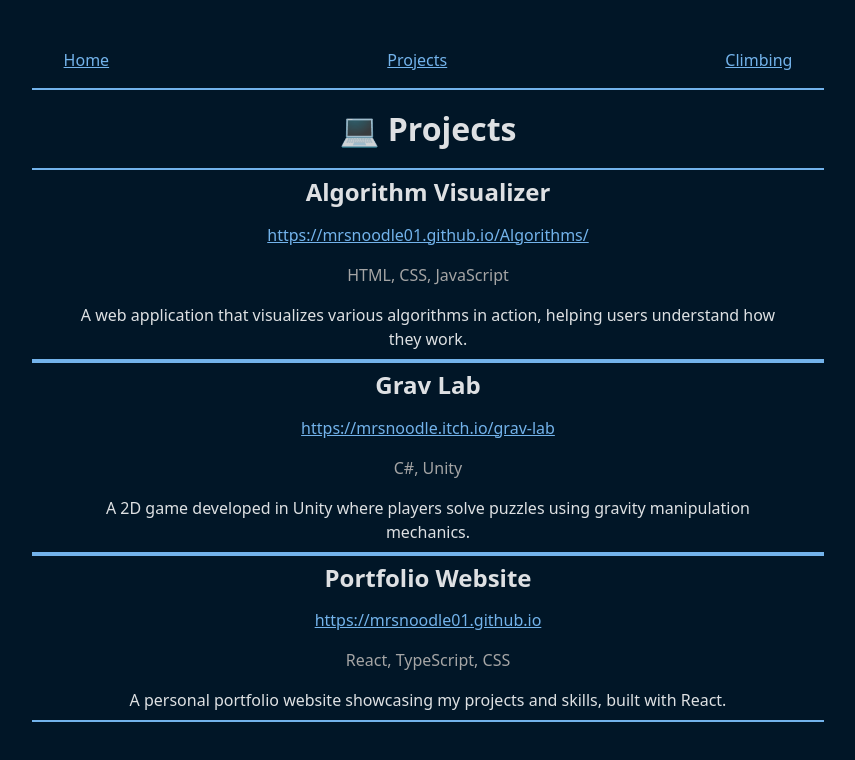
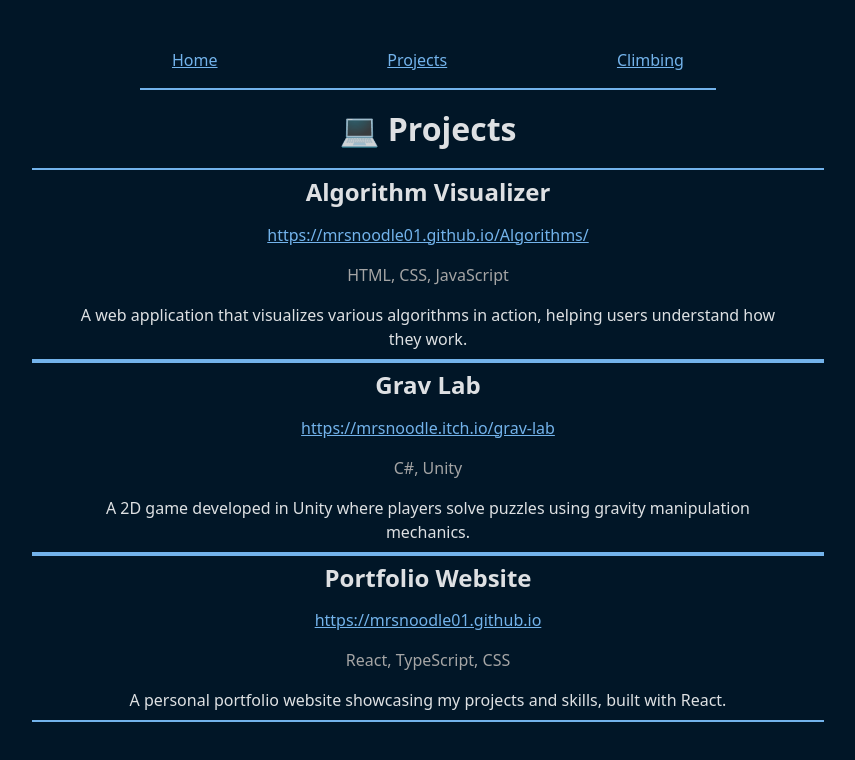
Before and after one commit to MrSnoodle01/MrSnoodle01.github.io, a React (Vite) app: page /Projects in a window 1280 px wide. Shown: the top 760 px of the page, without its empty margins (212-1067 px from the left). Built offline with nearby package versions, Linux system fonts and the light colour scheme.

Commit message:
centered the pages

```diff
--- a/src/App.css
+++ b/src/App.css
@@ -6,6 +6,14 @@
 
 body {
   background-color: #011627;
+}
+
+.page-center {
+  display: flex;
+  flex-direction: column;
+  align-items: center;
+  justify-content: center;
+  text-align: center;
 }
 
 .infinite-slider-container {
@@ -42,6 +50,7 @@ body {
 .projects-page {
   border-bottom: 2px solid #73b3eb;
   border-top: 2px solid #73b3eb;
+  width: 100%;
 }
 
 .nav-bar {
--- a/src/App.tsx
+++ b/src/App.tsx
@@ -6,8 +6,8 @@ export default function App(props: { title: string }) {
   document.title = props.title;
 
   return (
-    <>
-      <NavBar />
+    <div className="page-center">
+      < NavBar />
       <h1>👋 Hey there, welcome to my website</h1>
       <p className="random-links">
         <a href="https://github.com/MrSnoodle01">Github</a>
@@ -20,6 +20,6 @@ export default function App(props: { title: string }) {
         This site showcases some of my projects, including an algorithm visualizer and a Unity game. Check them out below!
       </p>
       <ProjectList />
-    </>
+    </div>
   )
 }
--- a/src/pages/Climbing.tsx
+++ b/src/pages/Climbing.tsx
@@ -4,12 +4,12 @@ import ClimbingPics from '../components/ClimbingPics';
 export default function Climbing(props: { title: string }) {
     document.title = props.title;
     return (
-        <div>
+        <div className="page-center">
             <NavBar />
             <h2>🧗‍♂️ Climbing</h2>
             <p style={{ maxWidth: "40vw" }}>
                 I love climbing, especially bouldering and trad climbing. I enjoy the challenge of solving problems and pushing my limits.
-                You can find some of my climbing achievements on my <a href="https://www.mountainproject.com/user/201304798/josh-richardson">Mountain Project</a> account.
+                You can find some of my climbing history on my <a href="https://www.mountainproject.com/user/201304798/josh-richardson">Mountain Project</a> account.
             </p>
             <p style={{ maxWidth: "40vw" }}>
                 I started climbing in the summer of 2016 and have been hooked ever since. Shorty after I started climbing I joined a
--- a/src/pages/Projects.tsx
+++ b/src/pages/Projects.tsx
@@ -5,7 +5,7 @@ import NavBar from '../components/NavBar';
 export default function Projects(props: { title: string }) {
     document.title = props.title;
     return (
-        <div>
+        <div className="page-center">
             <NavBar />
             <h1>💻 Projects</h1>
             {projects.map((project) => (
```
